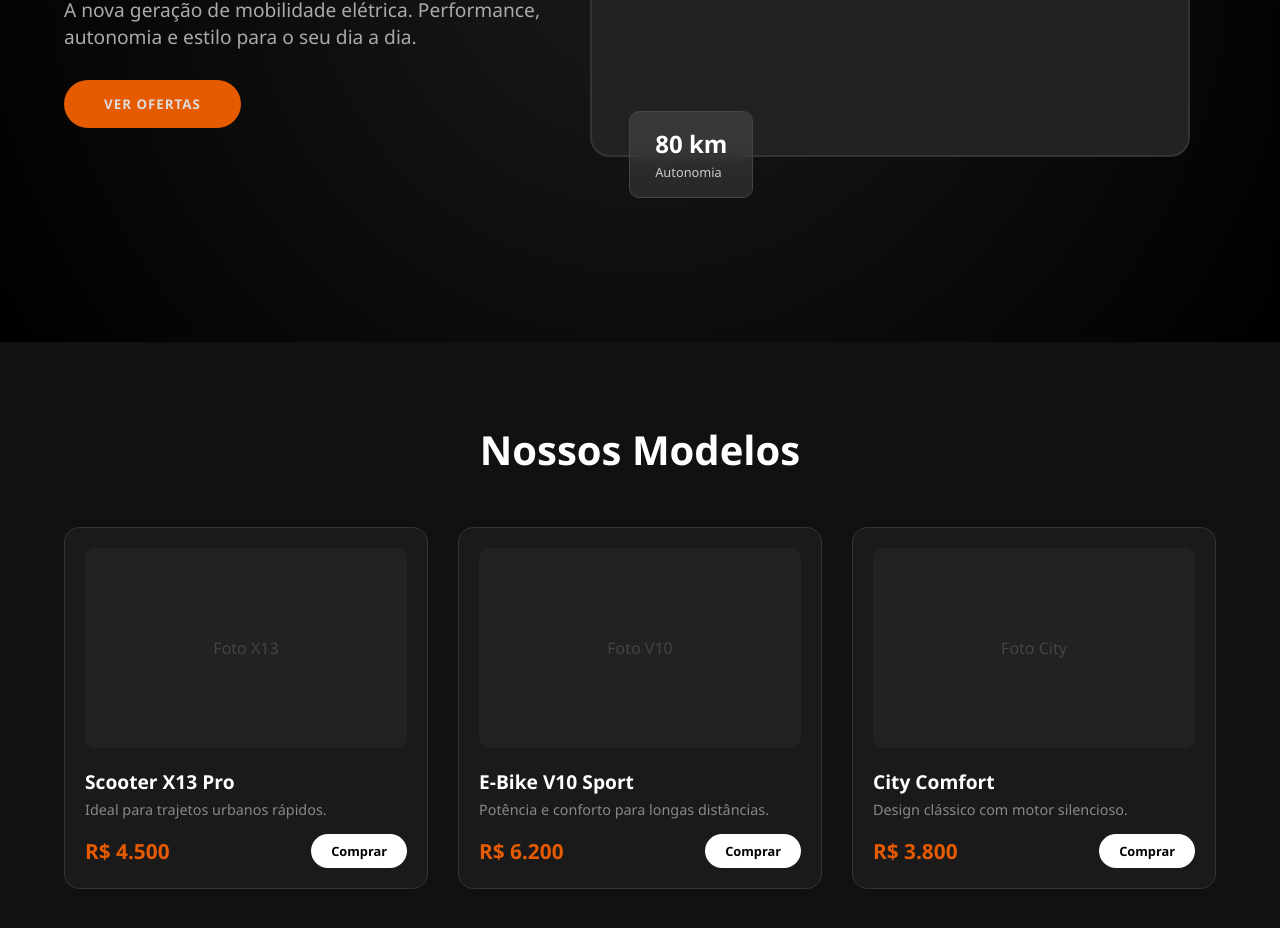
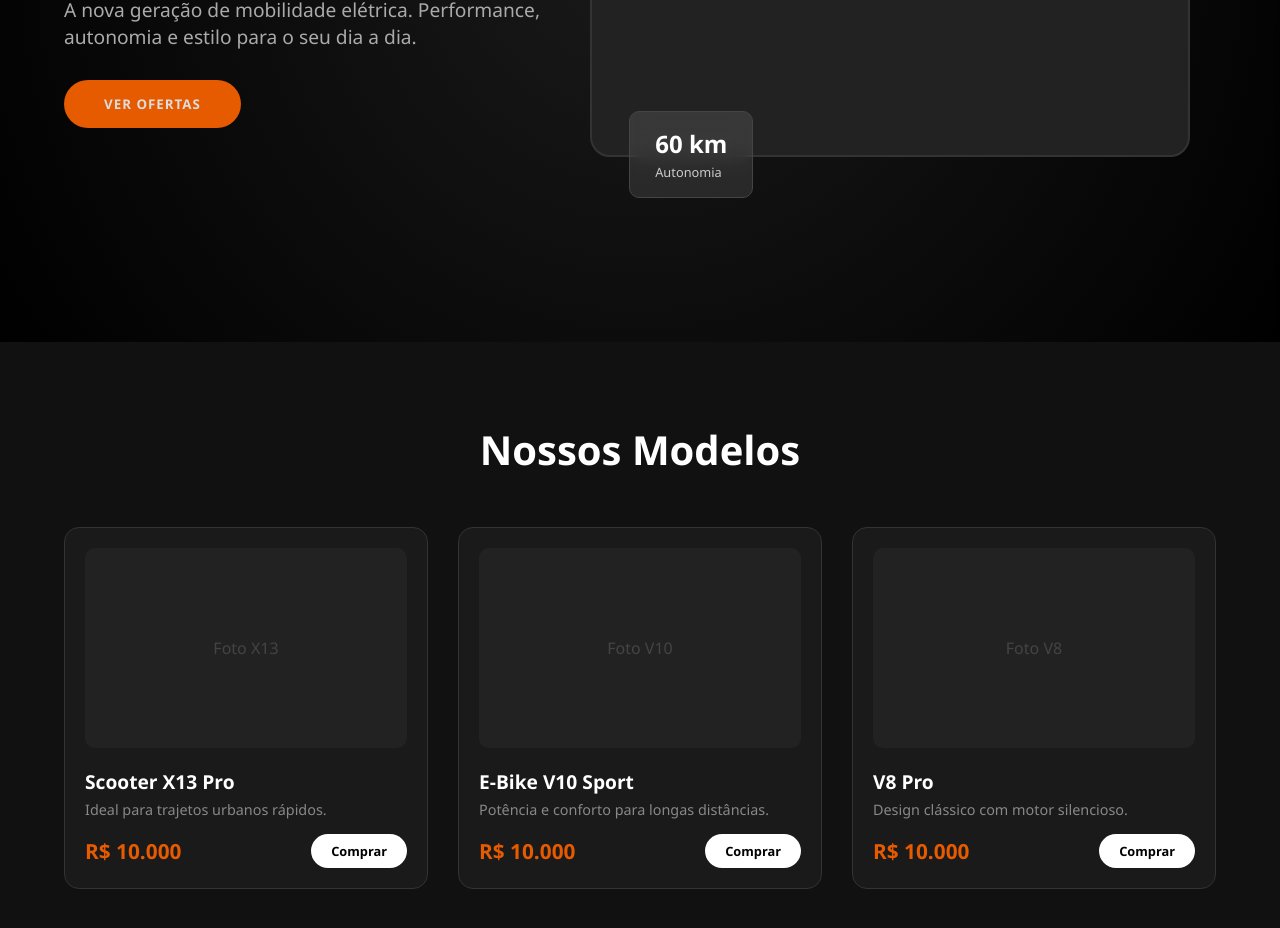
Before and after one commit to VitorBorgesT/E-bike, a plain HTML site: page index.html in a window 1280 px wide. Shown: the part 458-1386 px from the top of the page. Drawn offline with Linux system fonts and the light colour scheme.

Commit message:
Update index.html

```diff
--- a/index.html
+++ b/index.html
@@ -158,11 +158,11 @@
             <div class="bike-placeholder">
             </div>
             <div class="stat-card stat-1">
-                <span class="stat-value">60 km/h</span>
+                <span class="stat-value">32 km/h</span>
                 <span class="stat-label">Velocidade Máx</span>
             </div>
             <div class="stat-card stat-2">
-                <span class="stat-value">80 km</span>
+                <span class="stat-value">60 km</span>
                 <span class="stat-label">Autonomia</span>
             </div>
         </div>
@@ -177,7 +177,7 @@
                     <h3>Scooter X13 Pro</h3>
                     <p>Ideal para trajetos urbanos rápidos.</p>
                     <div class="price-row">
-                        <span class="price">R$ 4.500</span>
+                        <span class="price">R$ 10.000</span>
                         <button class="btn-sm" onclick="addToCart('Scooter X13 Pro', 4500)">Comprar</button>
                     </div>
                 </div>
@@ -188,18 +188,18 @@
                     <h3>E-Bike V10 Sport</h3>
                     <p>Potência e conforto para longas distâncias.</p>
                     <div class="price-row">
-                        <span class="price">R$ 6.200</span>
+                        <span class="price">R$ 10.000</span>
                         <button class="btn-sm" onclick="addToCart('E-Bike V10 Sport', 6200)">Comprar</button>
                     </div>
                 </div>
             </div>
             <div class="product-card">
-                <div class="card-img">Foto City</div>
+                <div class="card-img">Foto V8</div>
                 <div class="card-info">
-                    <h3>City Comfort</h3>
+                    <h3>V8 Pro</h3>
                     <p>Design clássico com motor silencioso.</p>
                     <div class="price-row">
-                        <span class="price">R$ 3.800</span>
+                        <span class="price">R$ 10.000</span>
                         <button class="btn-sm" onclick="addToCart('City Comfort', 3800)">Comprar</button>
                     </div>
                 </div>
```
